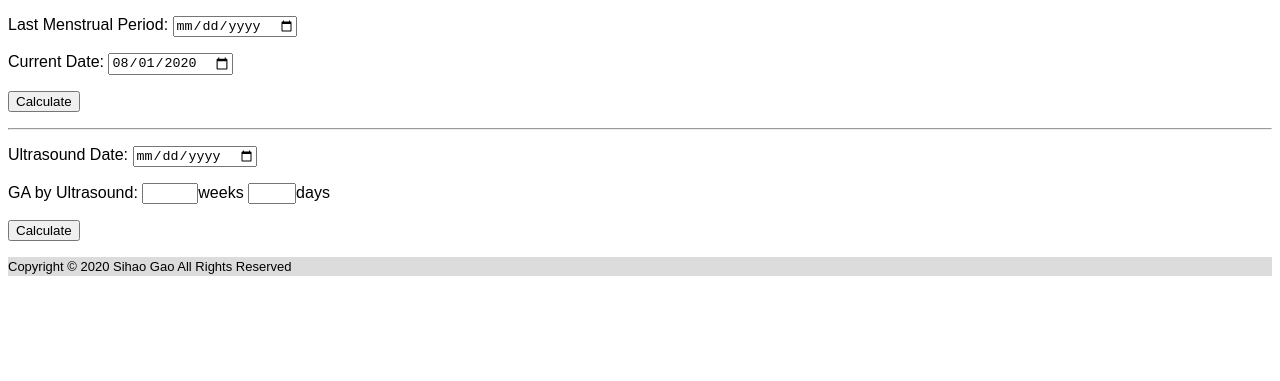
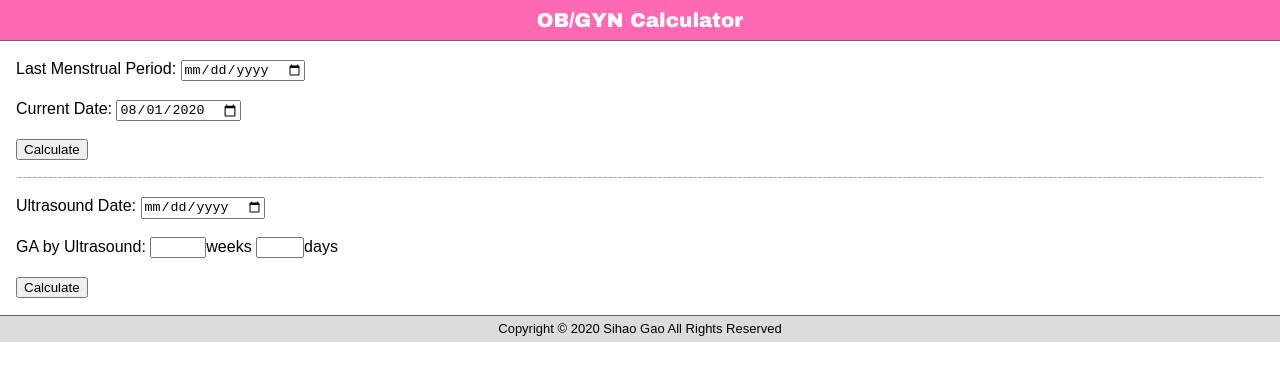
Before and after one commit to sgao24/sgao24.github.io, a Jekyll site: the page OBGYNCalculator.html, which Jekyll copies as it is, in a window 1280 px wide. Shown: the top 381 px of the page. Built offline with Jekyll 4.4.1, drawn with Linux system fonts in a browser that asks for light colours.

Commit message:
Update OBGYNCalculator.html

```diff
--- a/OBGYNCalculator.html
+++ b/OBGYNCalculator.html
@@ -3,22 +3,51 @@
 <head>
     <meta charset="UTF-8">
     <meta name="viewport" content="width=device-width, initial-scale=1.0">
-    <title>OB Calculator</title>
+    <title>OBGYN Calculator</title>
     <style>
         body{
             font-family: Arial;
+            margin: 0px;
         }
         .copyright{
             font-size: small;
             background: gainsboro;
-            line-height: 150%;
+            line-height: 200%;
+            border-color: dimgrey;
+            border-top-style: solid;
+            border-top-width: 0.8px;
+            text-align: center;
         }
         .result{
             color: crimson;
         }
+        .top_banner{
+            background: hotpink;
+            margin:0px;
+            line-height: 200%;
+            font-family: "Arial Black";
+            color: white;
+            border-bottom-color: dimgrey;
+            border-bottom-style: solid;
+            border-bottom-width: 0.8px;
+            text-align: center;
+            font-size: 20px;
+        }
+        .content{
+            line-height: 150%;
+            padding-left: 1em;
+            padding-right: 1em;
+        }
+        hr{
+            border: 0;
+            border-bottom: 1px dashed #ccc;
+            background: #999;
+        }
     </style>
 </head>
 <body>
+<div class="top_banner">OB/GYN Calculator</div>
+<div class="content">
 <p>Last Menstrual Period: <input type="date" id="LMP"></p>
 <p>Current Date: <input type="date" id="date_c"></p>
 <script>
@@ -66,6 +95,7 @@
         document.getElementById("EDC_us_result").innerHTML = "<b>Estimated Date of Confinement</b>: " + EDC.toLocaleDateString('en-US');
     }
 </script>
+</div>
 <p class="copyright">Copyright © 2020 Sihao Gao All Rights Reserved</p>
 </body>
 </html>
```
